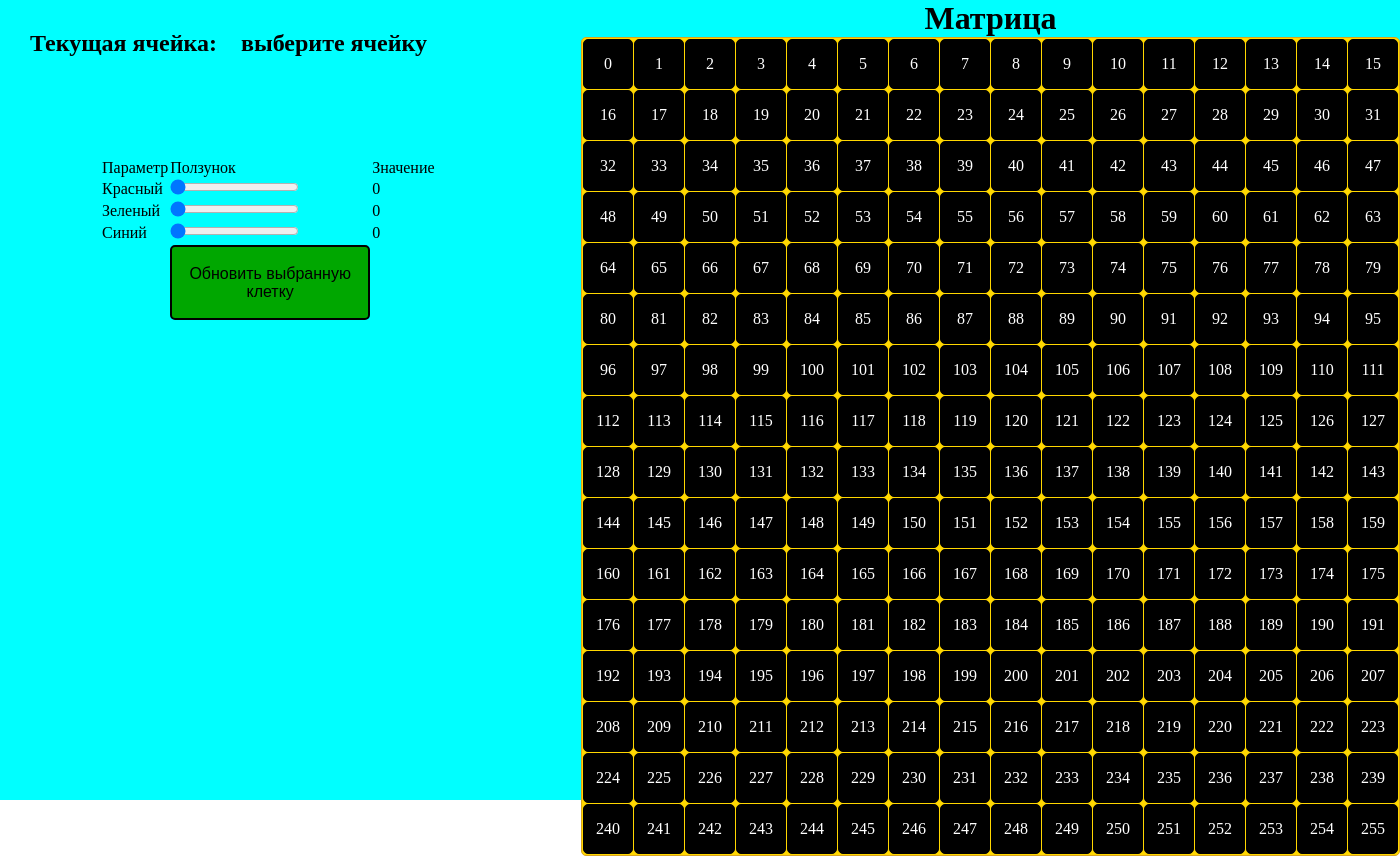
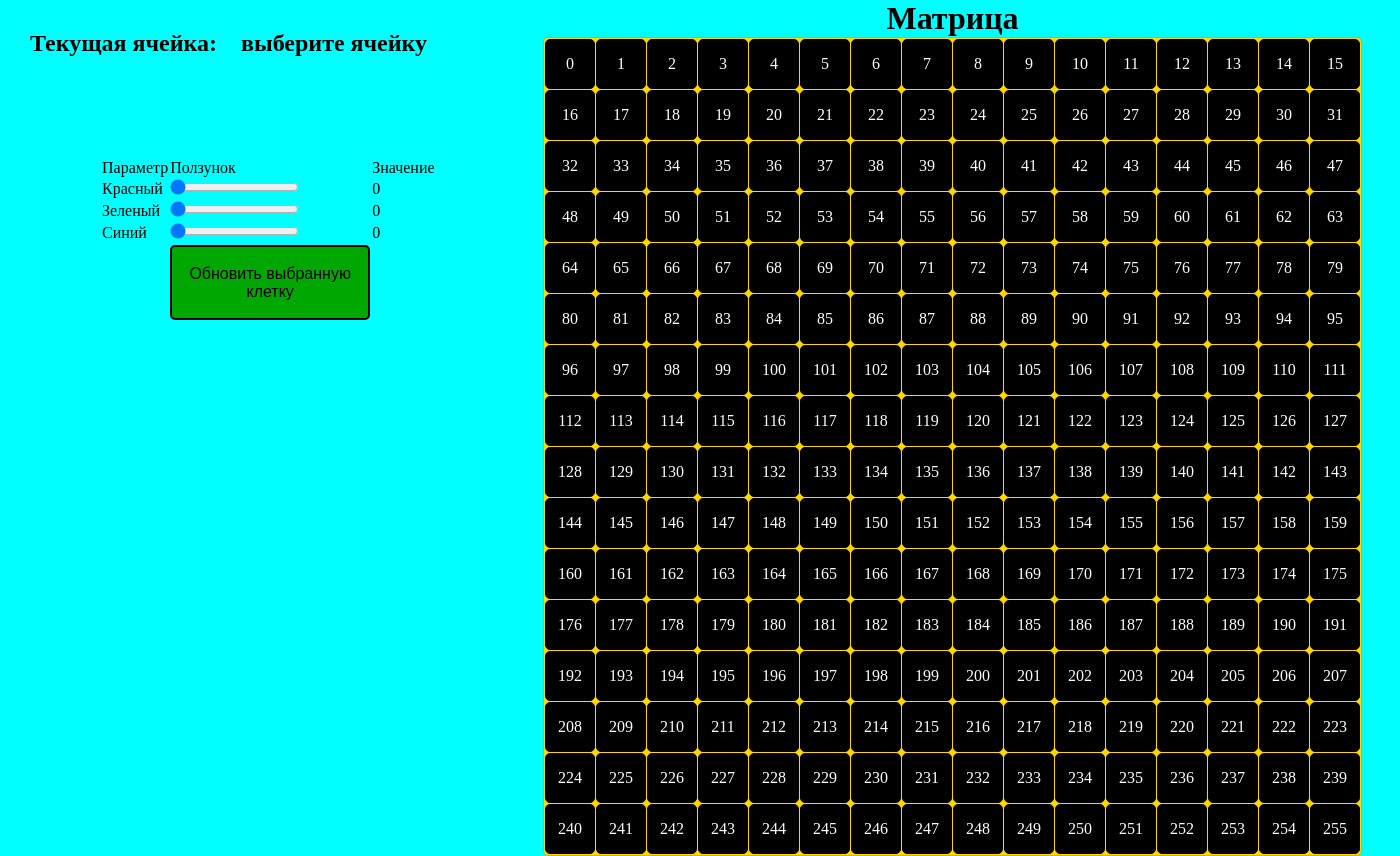
Before and after one commit to Feniks000/LedMatrixFefu, a Django app: page / in a window 1400 px wide. Run offline with Django 3.2, Linux system fonts and the light colour scheme; some libraries are stand-ins or nearby versions.

Commit message:
Update index.html

```diff
--- a/templates/main/index.html
+++ b/templates/main/index.html
@@ -6,14 +6,14 @@
     <script src="https://code.jquery.com/jquery-3.5.1.min.js"
             integrity="sha256-9/aliU8dGd2tb6OSsuzixeV4y/faTqgFtohetphbbj0="
             crossorigin="anonymous"></script>
-    <script
-            src="https://code.jquery.com/ui/1.12.1/jquery-ui.min.js"
-            integrity="sha256-VazP97ZCwtekAsvgPBSUwPFKdrwD3unUfSGVYrahUqU="
-            crossorigin="anonymous"></script>
     <style>
         * {
             margin: 0;
             padding: 0;
+        }
+
+        body {
+            background-color: aqua;
         }
 
         .controller {
@@ -32,17 +32,17 @@
             margin: auto;
         }
 
-        @media (min-width: 1000px) {
+        @media (min-width: 1400px) {
             .container {
                 display: grid;
-                grid-template-columns: 1fr 1fr;
+                grid-template-columns: 500px 1fr;
                 height: 100vh;
                 grid-gap: 5px;
                 background-color: aqua;
             }
         }
 
-        @media (max-width: 999px) {
+        @media (max-width: 1399px) {
             .container {
                 display: grid;
                 grid-template-rows: 400px 1fr;
@@ -101,7 +101,6 @@
 
 
     </style>
-    <style href="https://code.jquery.com/ui/1.12.1/themes/base/jquery-ui.css"></style>
 </head>
 <body>
 <div class="container">
@@ -160,7 +159,7 @@
 
             {% for cell in cells %}
                 <div class="cell" id="{{ cell.id }}"
-                     onclick="activate_cell($(this))">
+                     onclick="activateCell($(this))">
                     <p>{{ forloop.counter0 }}</p>
                 </div>
             {% endfor %}
@@ -170,13 +169,54 @@
 
 <script>
 
-    function activate_cell(cell) {
+    function changeCellDesign(cell) {
+        let color = cell.css('background-color');
+        let colors = parseColor(color);
+        cell.css({'border-width': '5px', 'height': '40px', 'width': '40px'});
+        let r = parseInt(colors[0], 10), g = parseInt(colors[1], 10), b = parseInt(colors[2], 10)
+        let res_colors = [255 - r, 255 - g, 255 - b], res_color
+        if ((255 - ((r + g + b) / 3) - 20 < ((r + g + b) / 3) && ((r + g + b) / 3) < 255 - ((r + g + b) / 3) + 20) || (((r + g + b) / 3) < 110)) {
+            res_color = rgbToHex(255, 255, 255)
+        } else {
+            res_color = rgbToHex(255 - ((r + g + b) / 3), 255 - ((r + g + b) / 3), 255 - ((r + g + b) / 3))
+        }
+        cell.css({'border-color': res_color});
+        $('#' + cell.attr('id') + '.cell p').css({'color': res_color})
+    }
+
+    function componentToHex(c) {
+        let hex = c.toString(16);
+        return hex.length === 1 ? "0" + hex : hex;
+    }
+
+    function rgbToHex(r, g, b) {
+        return "#" + componentToHex(r) + componentToHex(g) + componentToHex(b);
+    }
+
+    function parseColor(input) {
+        let m = input.match(/^rgb\s*\(\s*(\d+)\s*,\s*(\d+)\s*,\s*(\d+)\s*\)$/i);
+        if (m) return [m[1], m[2], m[3]];
+        else throw new Error("Colour " + input + " could not be parsed.");
+    }
+
+    function activateCell(cell) {
         console.log(cell)
         let h2 = $('#curr-cell').empty()
         h2.append(cell.attr('id'))
         let color = cell.css('background-color')
+        let colors = parseColor(color)
+        console.log(color)
+        document.getElementById("r-red").value = colors[0]
+        document.getElementById("r-green").value = colors[1]
+        document.getElementById("r-blue").value = colors[2]
+        let r_label = $('#val-red'), g_label = $('#val-green'), b_label = $('#val-blue')
 
-        console.log(color)
+        r_label.empty()
+        g_label.empty()
+        b_label.empty()
+        r_label.append(colors[0])
+        g_label.append(colors[1])
+        b_label.append(colors[2])
     }
 
     function prototype(elem) {
@@ -200,7 +240,19 @@
             label.empty()
             console.log(document.getElementById("r-blue").value)
             label.append(document.getElementById("r-blue").value)
+
         }
+        let cell = $('#' + $('#curr-cell').text())
+        console.log(cell)
+        let r = document.getElementById("r-red").value
+        let g = document.getElementById("r-green").value
+        let b = document.getElementById("r-blue").value
+        console.log(r, g, b)
+        let number = parseInt(r, 10);
+        console.log(rgbToHex(parseInt(r, 10), parseInt(g, 10), parseInt(b, 10)))
+        console.log(rgbToHex(r, g, b))
+        cell.css({'background-color': rgbToHex(parseInt(r, 10), parseInt(g, 10), parseInt(b, 10))})
+        changeCellDesign(cell)
     }
 
     function update_cell(red, green, blue, cell) {
```
